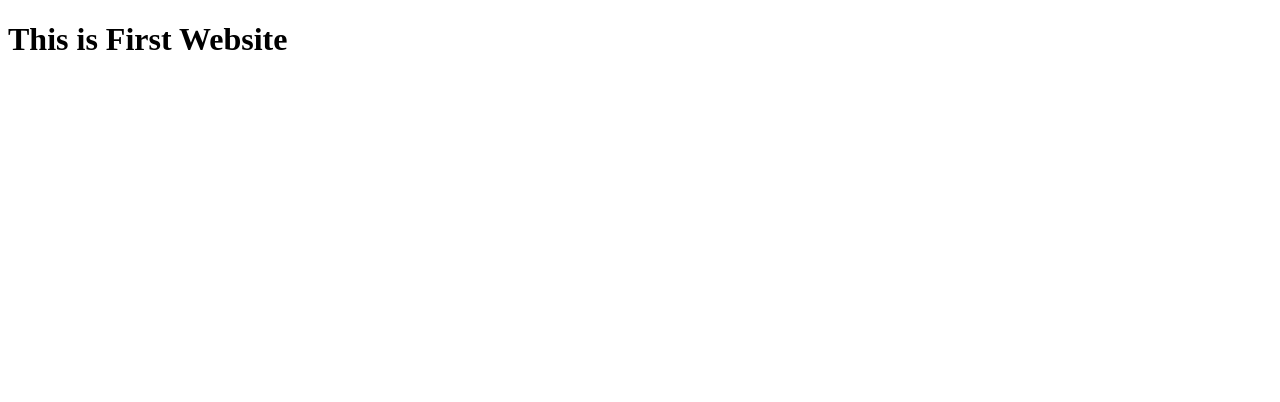
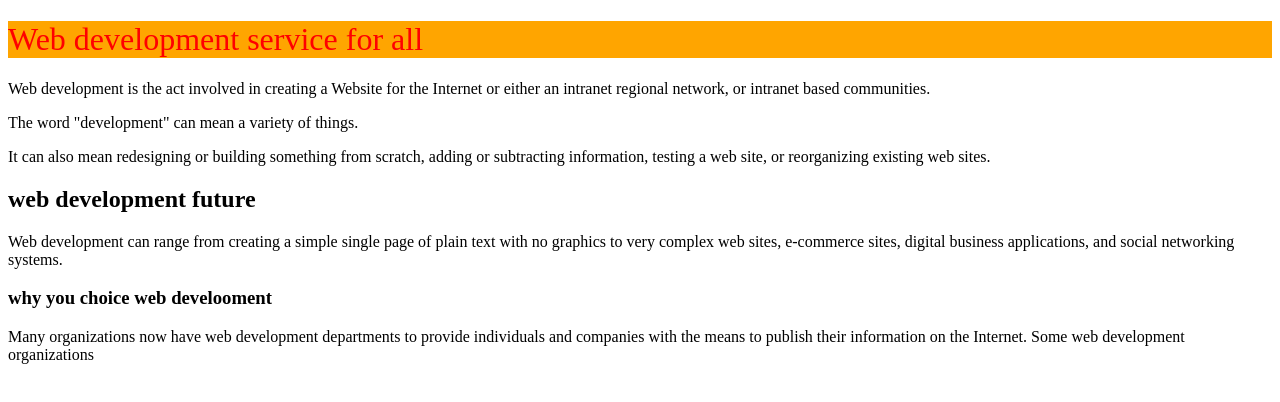
Before and after one commit to gowithmizan/fast-wesite, a plain HTML site: page index.html in a window 1280 px wide. Drawn offline with Linux system fonts and the light colour scheme.

Commit message:
added site

```diff
--- a/index.html
+++ b/index.html
@@ -4,9 +4,26 @@
     <meta charset="UTF-8">
     <meta http-equiv="X-UA-Compatible" content="IE=edge">
     <meta name="viewport" content="width=, initial-scale=1.0">
-    <title>Document</title>
+    <title>Foxous Website</title>
+
+    <style>
+        h1{
+            color: red;
+            height: auto;
+            font-weight: 75;
+            background-color: orange
+
+        }
+    </style>
 </head>
 <body>
-    <h1>This is First Website</h1>
+    <h1>Web development service for all </h1>
+    <p>Web development is the act involved in creating a Website for the Internet or either an intranet regional network, or intranet based communities. </p>
+    <p>The word "development" can mean a variety of things.</p>
+    <p>It can also mean redesigning or building something from scratch, adding or subtracting information, testing a web site, or reorganizing existing web sites.</p>
+    <h2>web development future</h2>
+    <p>Web development can range from creating a simple single page of plain text with no graphics to very complex web sites, e-commerce sites, digital business applications, and social networking systems.</p>
+    <h3>why you choice web develooment</h3>
+    <p>Many organizations now have web development departments to provide individuals and companies with the means to publish their information on the Internet. Some web development organizations</p>
 </body>
 </html>
--- /dev/null
+++ b/style.css
@@ -0,0 +1,7 @@
+h1{
+    color: red;
+    height: auto;
+    font-weight: 75;
+    background-color: orange
+
+}
```
